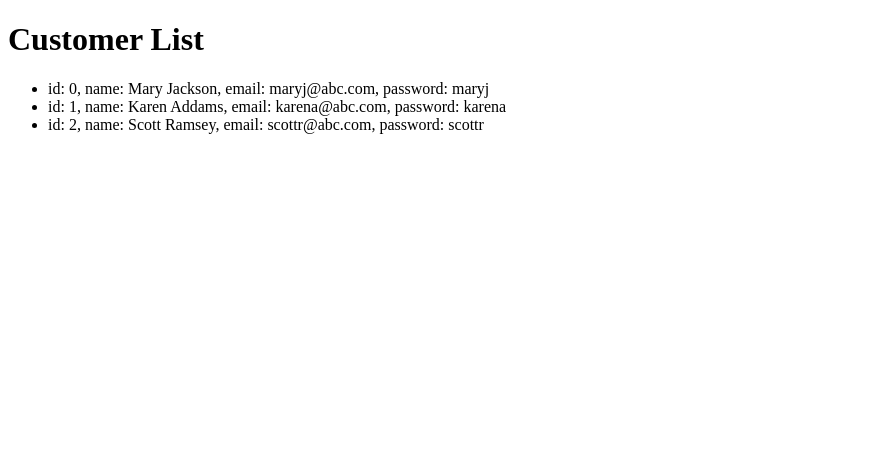
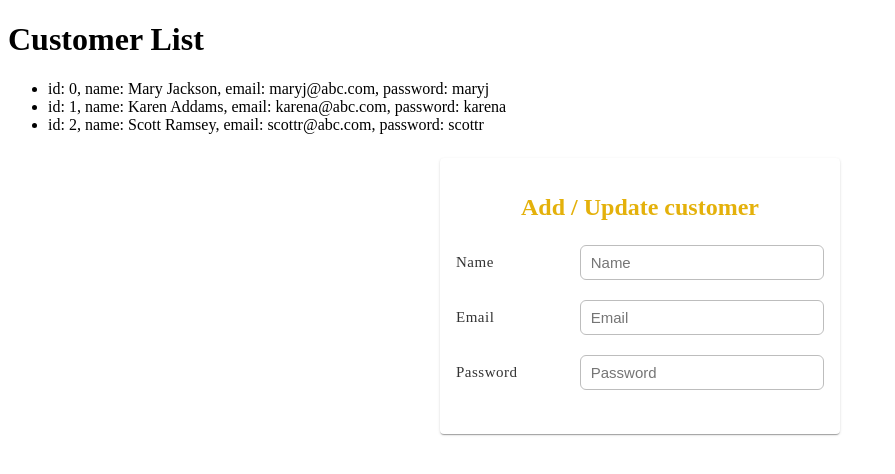
Before and after one commit to devjhwan/GoldenDuck, a React (Vite) app in the folder client/: page / in a window 1280 px wide. Shown: the top 474 px of the page, without its empty margins (0-895 px from the left). Built offline with nearby package versions, Linux system fonts and the light colour scheme.

Commit message:
add a Add & Update form
Co-Authored-By: Pilar Medina <pilarmedina2000@gmail.com>

```diff
--- a/client/package.json
+++ b/client/package.json
@@ -10,6 +10,9 @@
     "preview": "vite preview"
   },
   "dependencies": {
+    "@emotion/react": "^11.14.0",
+    "@emotion/styled": "^11.14.1",
+    "@mui/material": "^7.3.2",
     "react": "^19.1.0",
     "react-dom": "^19.1.0"
   },
--- a/client/src/App.css
+++ b/client/src/App.css
@@ -0,0 +1,30 @@
+.form-title {
+  text-align: center;
+  margin-bottom: 24px;
+  color: #e4b10b;
+}
+
+.form-row {
+  display: flex;
+  align-items: center;
+  margin-bottom: 20px;
+}
+
+.form-label {
+  width: 35%;
+  font-weight: 500;
+  color: #333;
+  font-size: 15px;
+  letter-spacing: 0.5px;
+}
+
+.form-input {
+  width: 65%;
+  padding: 8px 10px;
+  border: 1px solid #bdbdbd;
+  border-radius: 6px;
+  font-size: 15px;
+  outline: none;
+  transition: border 0.2s;
+  margin-left: 4px;
+}
--- a/client/src/App.tsx
+++ b/client/src/App.tsx
@@ -1,4 +1,6 @@
 import './App.css'
+import Card from '@mui/material/Card'
+import CardContent from '@mui/material/CardContent'
 
 let customers = [
     {
@@ -32,8 +34,33 @@ function App() {
           </li>
         ))}
       </ul>
+      <AddUpdateForm />
     </>
   )
 }
 
+function AddUpdateForm() {
+  return (
+    <Card sx={{ maxWidth: 400, margin: '24px auto' }}>
+      <CardContent>
+        <form>
+          <h2 className="form-title">Add / Update customer</h2>
+          <div className="form-row">
+            <label htmlFor="name" className="form-label">Name</label>
+            <input id="name" type="text" placeholder="Name" className="form-input" />
+          </div>
+          <div className="form-row">
+            <label htmlFor="email" className="form-label">Email</label>
+            <input id="email" type="email" placeholder="Email" className="form-input" />
+          </div>
+          <div className="form-row">
+            <label htmlFor="password" className="form-label">Password</label>
+            <input id="password" type="password" placeholder="Password" className="form-input" />
+          </div>
+        </form>
+      </CardContent>
+    </Card>
+  );
+}
+
 export default App
```
Also changed, not shown: 1 other file (tests, documents, lock files or other folders).
